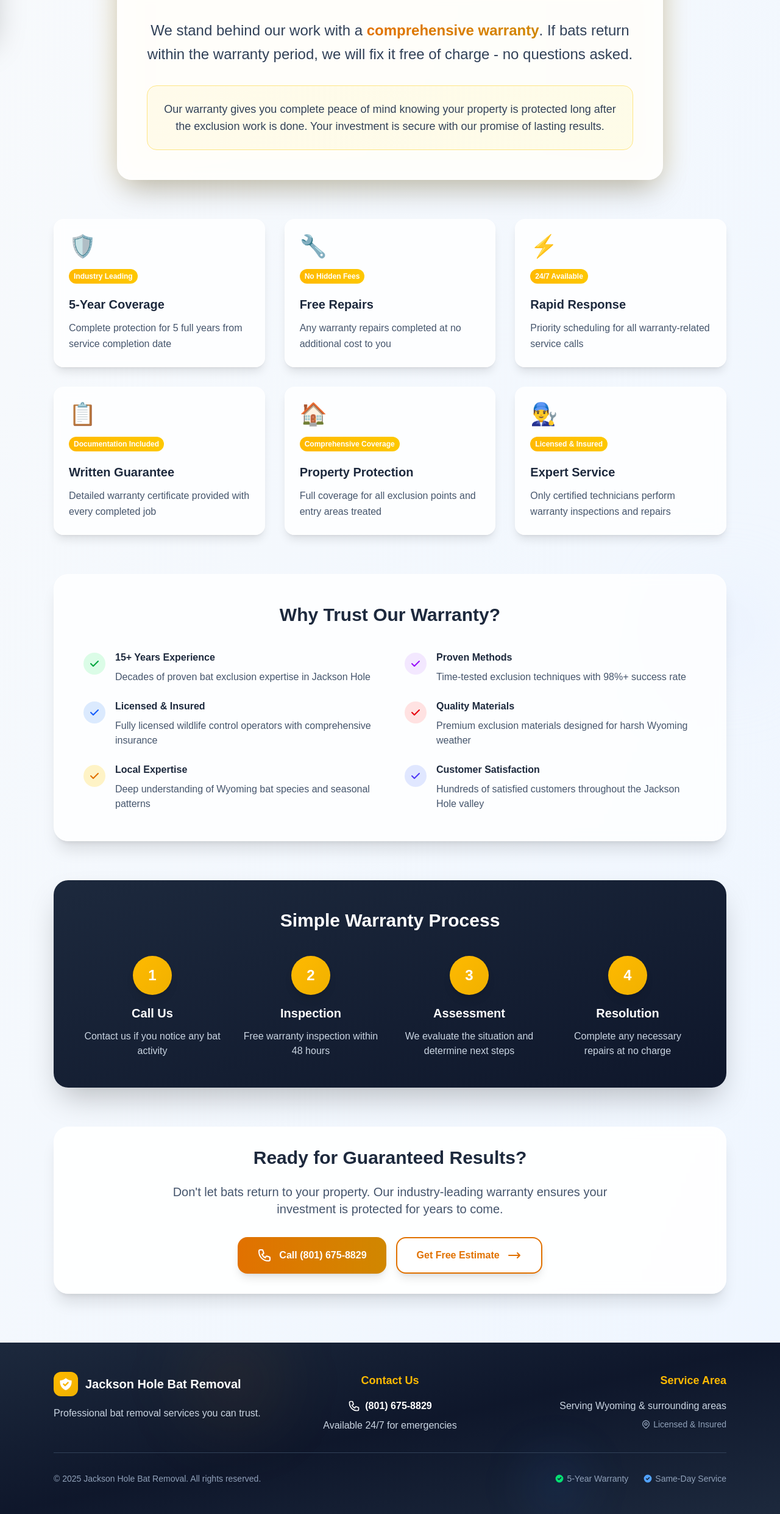
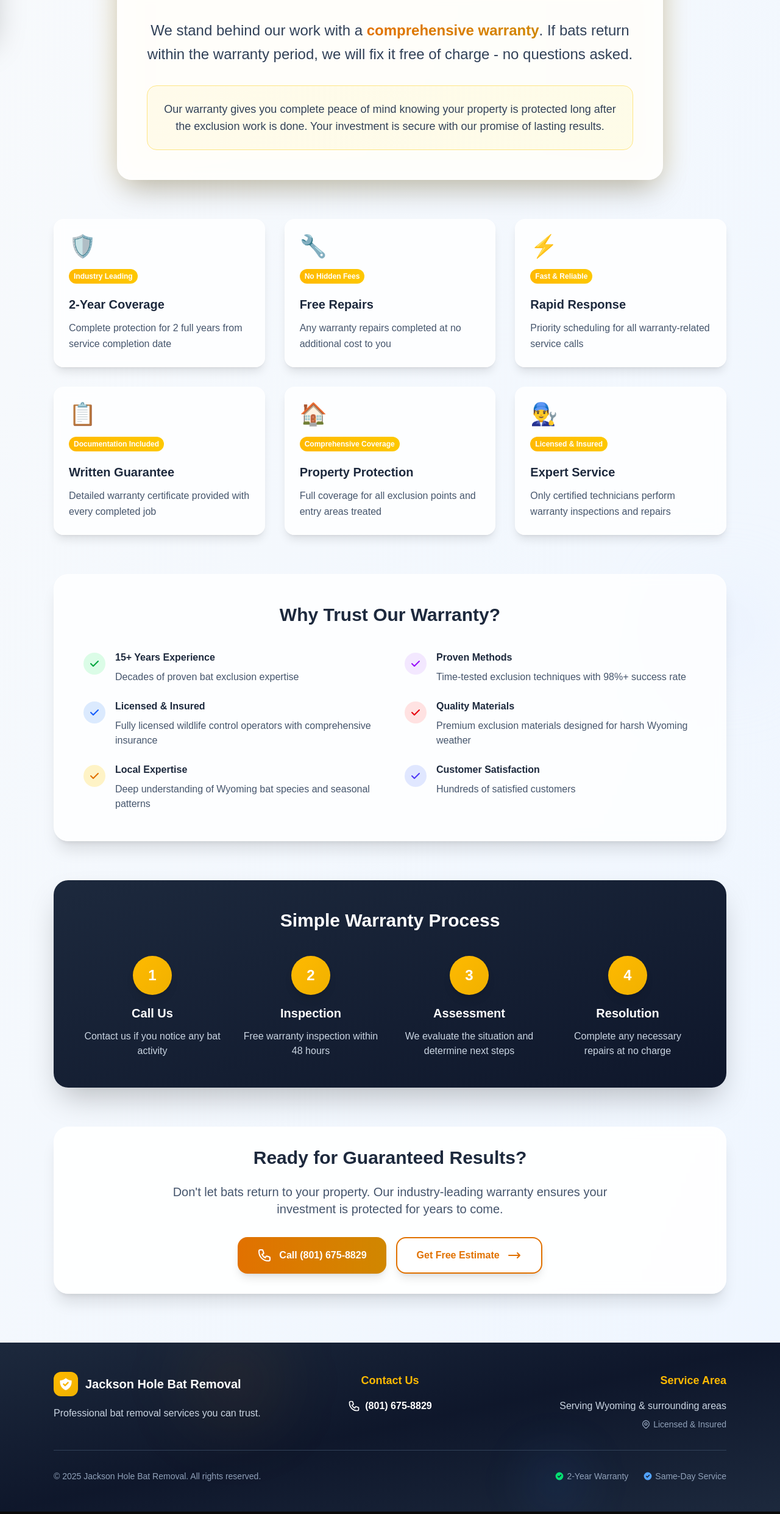
Before and after one commit to aj-et/jacksonholebatremoval, a Next.js app: page /warranty in a window 1280 px wide. Shown: the part 741-3223 px from the top of the page at 61% size. Built offline with nearby package versions, Linux system fonts and the light colour scheme.

Commit message:
changed warranty details

```diff
--- a/app/page.tsx
+++ b/app/page.tsx
@@ -129,15 +129,15 @@ export default function Home() {
                   </h3>
 
                   {/* Description */}
-                  <p className="relative z-10 text-slate-600 group-hover:text-slate-700 leading-relaxed transition-colors duration-300 mb-4">
+                  {/* <p className="relative z-10 text-slate-600 group-hover:text-slate-700 leading-relaxed transition-colors duration-300 mb-4">
                     Professional bat removal & exclusion services
-                  </p>
+                  </p> */}
 
                   {/* Service indicator */}
-                  <div className="relative z-10 flex items-center space-x-2 text-sm">
+                  {/* <div className="relative z-10 flex items-center space-x-2 text-sm">
                     <div className="w-2 h-2 bg-green-400 rounded-full group-hover:bg-amber-400 transition-colors duration-300" />
                     <span className="text-slate-500 group-hover:text-slate-600 font-medium">Available 24/7</span>
-                  </div>
+                  </div> */}
 
                   {/* Hover arrow */}
                   <div className="absolute bottom-4 right-4 opacity-0 group-hover:opacity-100 transition-opacity duration-300">
--- a/app/warranty/page.tsx
+++ b/app/warranty/page.tsx
@@ -97,8 +97,8 @@ export default function WarrantyPage() {
             {[
               {
                 icon: "🛡️",
-                title: "5-Year Coverage",
-                description: "Complete protection for 5 full years from service completion date",
+                title: "2-Year Coverage",
+                description: "Complete protection for 2 full years from service completion date",
                 highlight: "Industry Leading"
               },
               {
@@ -111,7 +111,7 @@ export default function WarrantyPage() {
                 icon: "⚡",
                 title: "Rapid Response",
                 description: "Priority scheduling for all warranty-related service calls",
-                highlight: "24/7 Available"
+                highlight: "Fast & Reliable"
               },
               {
                 icon: "📋",
@@ -169,7 +169,7 @@ export default function WarrantyPage() {
                   </div>
                   <div>
                     <h3 className="font-bold text-slate-800 mb-2">15+ Years Experience</h3>
-                    <p className="text-slate-600">Decades of proven bat exclusion expertise in Jackson Hole</p>
+                    <p className="text-slate-600">Decades of proven bat exclusion expertise</p>
                   </div>
                 </div>
 
@@ -231,7 +231,7 @@ export default function WarrantyPage() {
                   </div>
                   <div>
                     <h3 className="font-bold text-slate-800 mb-2">Customer Satisfaction</h3>
-                    <p className="text-slate-600">Hundreds of satisfied customers throughout the Jackson Hole valley</p>
+                    <p className="text-slate-600">Hundreds of satisfied customers</p>
                   </div>
                 </div>
               </div>
--- a/components/subpages/CTA.tsx
+++ b/components/subpages/CTA.tsx
@@ -69,9 +69,8 @@ export default function CTA({ city }: { city: City }) {
           </div>
 
           <div className="pt-6 space-y-2">
-            <p className="text-white/90 font-medium">✓ 24/7 Emergency Service</p>
             <p className="text-white/90 font-medium">✓ Licensed & Insured</p>
-            <p className="text-white/90 font-medium">✓ 5-Year Warranty</p>
+            <p className="text-white/90 font-medium">✓ 2-Year Warranty</p>
           </div>
         </div>
       </div>
--- a/components/subpages/Footer.tsx
+++ b/components/subpages/Footer.tsx
@@ -35,7 +35,6 @@ export default function Footer() {
                 </svg>
                 <span className="font-semibold">(801) 675-8829</span>
               </a>
-              <p className="text-slate-300">Available 24/7 for emergencies</p>
             </div>
           </div>
 
@@ -67,7 +66,7 @@ export default function Footer() {
                 <svg className="w-4 h-4 mr-1 text-green-400" fill="currentColor" viewBox="0 0 20 20">
                   <path fillRule="evenodd" d="M10 18a8 8 0 100-16 8 8 0 000 16zm3.707-9.293a1 1 0 00-1.414-1.414L9 10.586 7.707 9.293a1 1 0 00-1.414 1.414l2 2a1 1 0 001.414 0l4-4z" clipRule="evenodd" />
                 </svg>
-                5-Year Warranty
+                2-Year Warranty
               </span>
               <span className="flex items-center">
                 <svg className="w-4 h-4 mr-1 text-blue-400" fill="currentColor" viewBox="0 0 20 20">
--- a/components/subpages/Hero.tsx
+++ b/components/subpages/Hero.tsx
@@ -73,8 +73,7 @@ export default function Hero({ city }: { city: City }) {
           {/* Trust indicators */}
           <div className="flex flex-col sm:flex-row items-center justify-center space-y-3 sm:space-y-0 sm:space-x-8 pt-8">
             {[
-              { icon: "⚡", text: "24/7 Emergency Service" },
-              { icon: "🛡️", text: "5-Year Warranty" },
+              { icon: "🛡️", text: "2-Year Warranty" },
               { icon: "⭐", text: "Same-Day Response" }
             ].map((item, index) => (
               <div key={index} className="flex items-center space-x-2 text-white/90">
--- a/components/subpages/Services.tsx
+++ b/components/subpages/Services.tsx
@@ -127,7 +127,7 @@ export default function Services({ city }: { city: City }) {
         </div>
 
         {/* Additional service info */}
-        <div className="mt-16 grid md:grid-cols-2 gap-8">
+        {/* <div className="mt-16 grid md:grid-cols-2 gap-8">
           <div className="bg-gradient-to-br from-amber-50 to-yellow-50 rounded-2xl p-8 border border-amber-200">
             <div className="flex items-start space-x-4">
               <div className="bg-amber-400 rounded-xl p-3">
@@ -155,7 +155,7 @@ export default function Services({ city }: { city: City }) {
               </div>
             </div>
           </div>
-        </div>
+        </div> */}
       </div>
     </section>
   )
```
